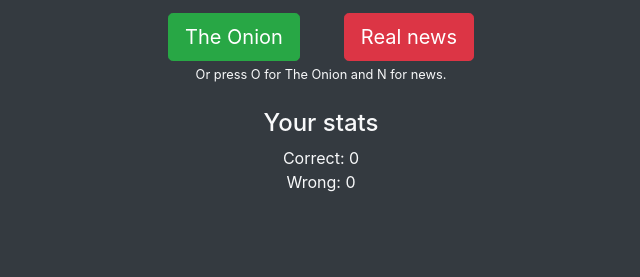
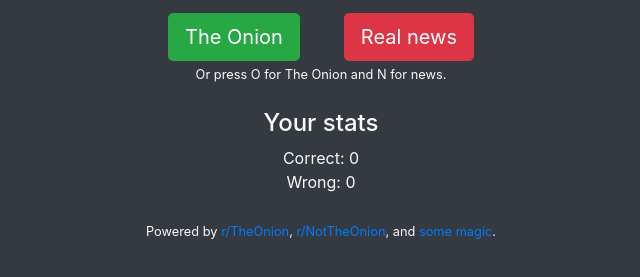
Before and after one commit to justinas/onion-or-news, a plain HTML site: page oon_web/static/index.html in a window 1280 px wide. Shown: the part 51-328 px from the top of the page, without its empty margins (319-959 px from the left). Drawn offline with nearby package versions, Linux system fonts and the light colour scheme; no server answers.

Commit message:
Add a footer

```diff
--- a/oon_web/static/index.html
+++ b/oon_web/static/index.html
@@ -67,6 +67,17 @@
                     </div>
                 </div>
             </div>
+            <div class="row" id="footer">
+                <div class="col-12">
+                    <small>
+                        Powered by
+                        <a href="https://reddit.com/r/theonion/">r/TheOnion</a>,
+                        <a href="https://reddit.com/r/nottheonion/">r/NotTheOnion</a>,
+                        and
+                        <a href="https://github.com/justinas/onion-or-news">some magic</a>.
+                    </small>
+                </div>
+            </div>
         </div>
     </body>
     <script src="script.js"></script>
```
